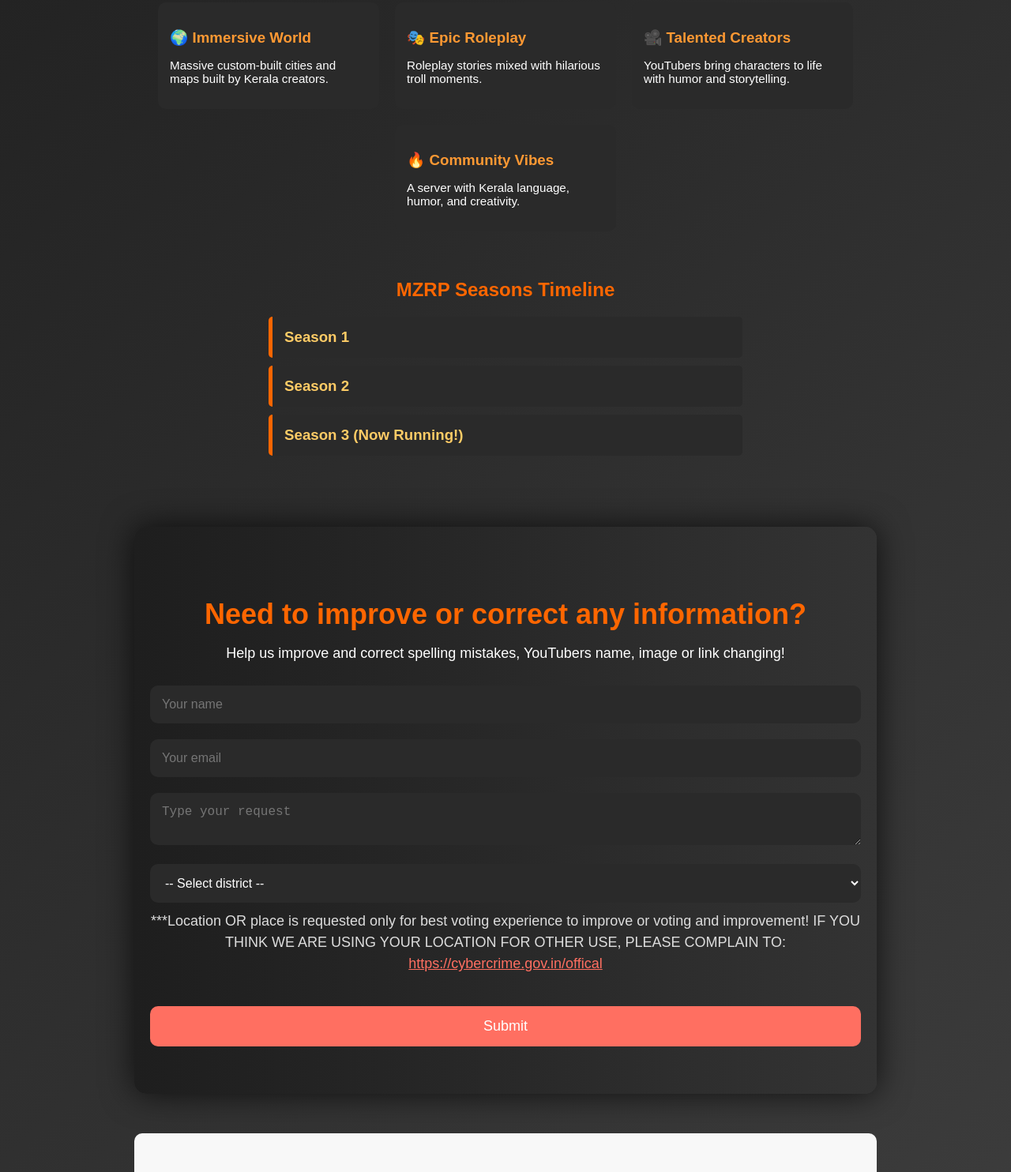
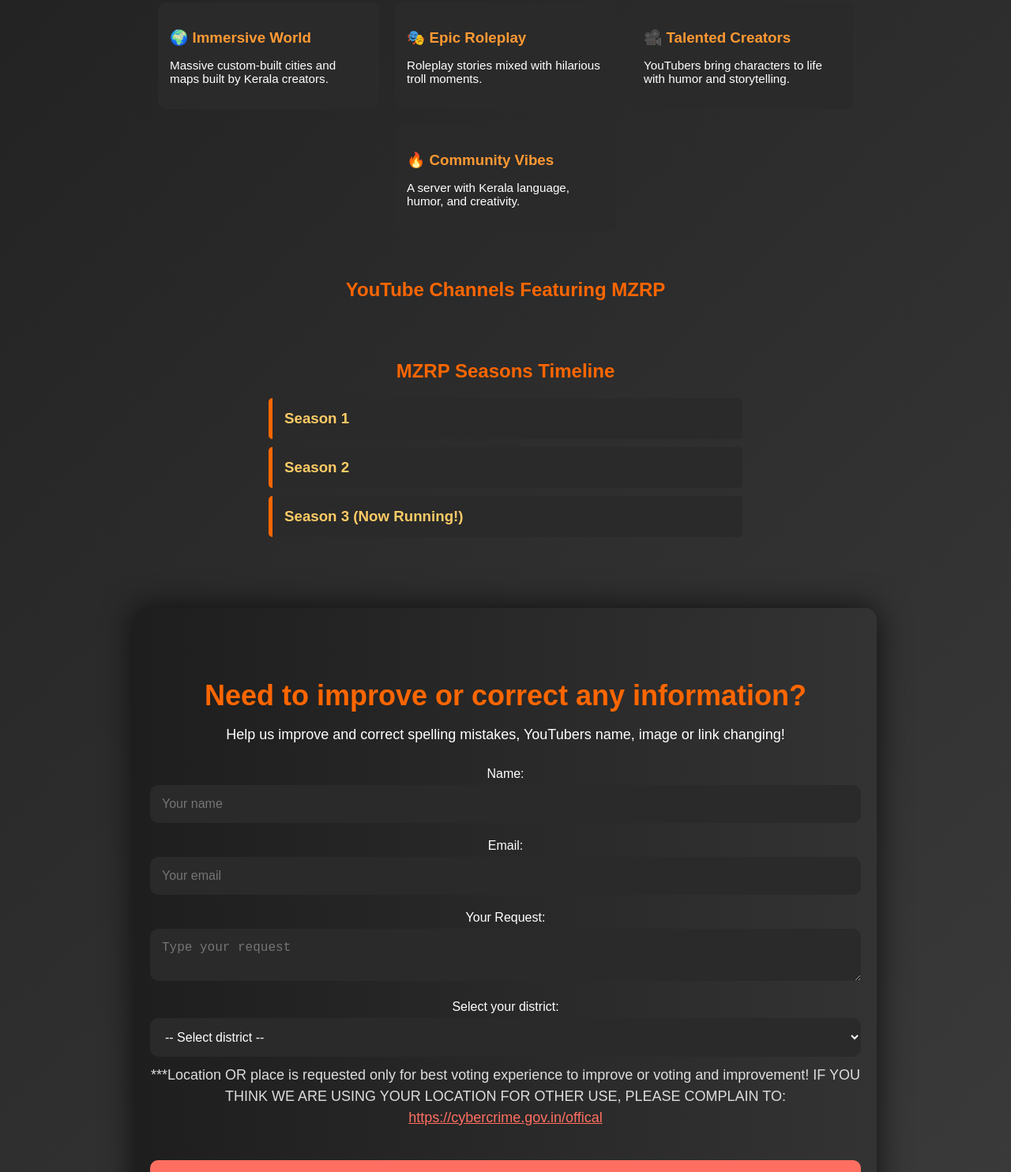
Before and after one commit to adwaithaan/mzrp.com, a plain HTML site: page index.html in a window 1280 px wide. Shown: the part 580-2064 px from the top of the page at 79% size. Drawn offline with Linux system fonts and the light colour scheme.

Commit message:
index.html
hlo, this is updated version of mzrp, for practice only, and not an offical website!

```diff
--- a/index.html
+++ b/index.html
@@ -288,6 +288,13 @@
   </div>
 </section>
 
+<section id="youtubers">
+  <h2>YouTube Channels Featuring MZRP</h2>
+  <div class="youtubers">
+    <!-- cards go here -->
+  </div>
+</section>
+
 <section id="seasons">
   <h2>MZRP Seasons Timeline</h2>
   <div class="timeline">
@@ -311,12 +318,16 @@
   <p>Help us improve and correct spelling mistakes, YouTubers name, image or link changing!</p>
 
   <form id="infoForm">
+    <label>Name:</label>
     <input type="text" id="name" placeholder="Your name">
 
+    <label>Email:</label>
     <input type="email" id="email" placeholder="Your email">
 
+    <label>Your Request:</label>
     <textarea id="message" placeholder="Type your request"></textarea>
 
+    <label>Select your district:</label>
     <select id="place">
       <option value="">-- Select district --</option>
       <option value="ernakulam">Ernakulam (Kochi)</option>
```
